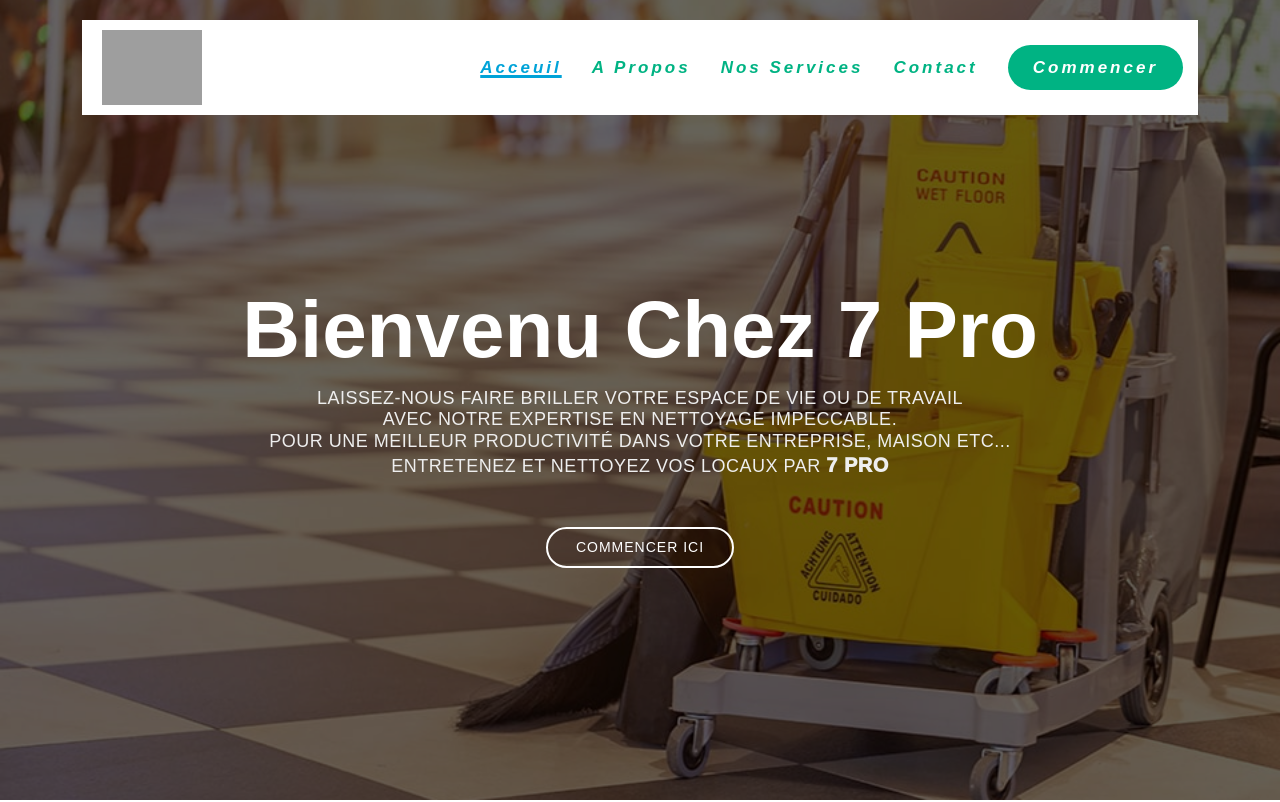
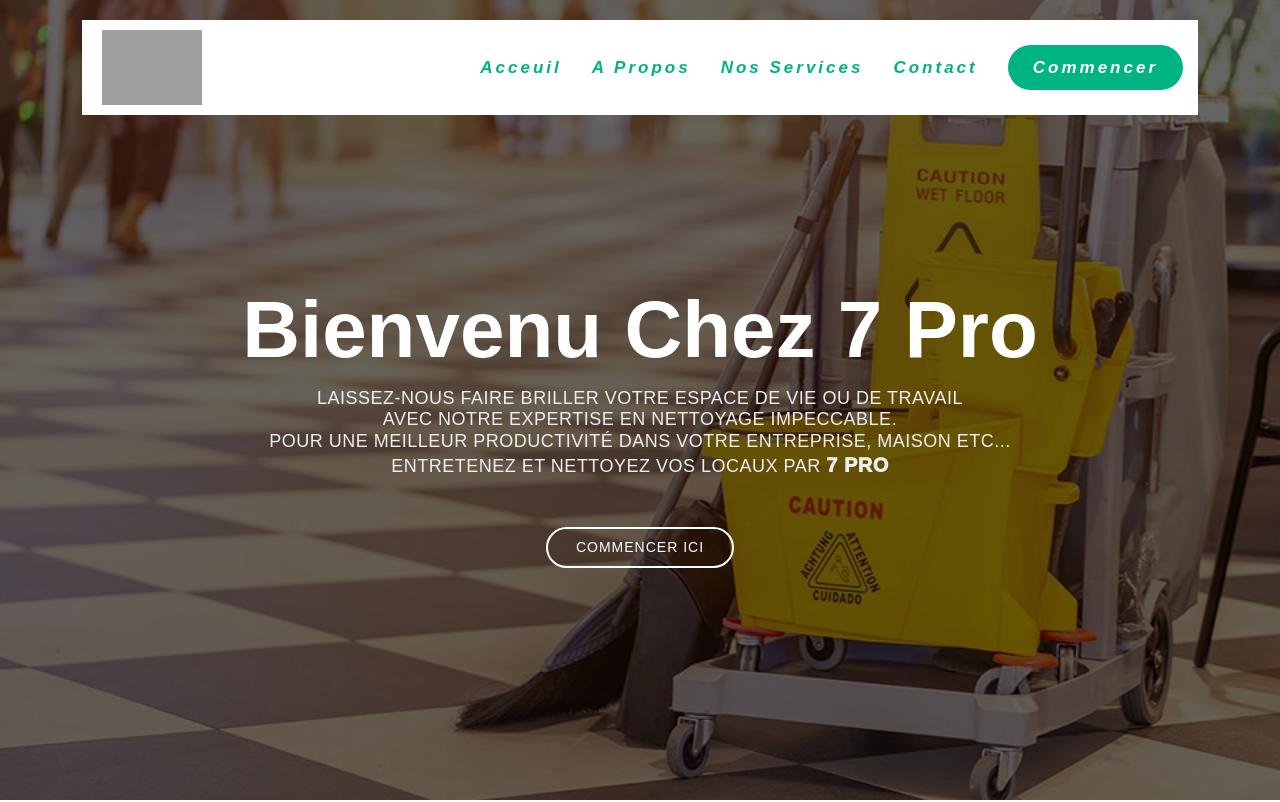
Before and after one commit to ben98bm/seven-pro, a React (Create React App) app: page / in a window 1280 px wide. Shown: the top 802 px of the page. Built offline with nearby package versions, Linux system fonts and the light colour scheme; grey boxes are pictures that could not be loaded; a web font is replaced by a local one.

Commit message:
first commit

```diff
--- a/src/components/pages/Home/Home.js
+++ b/src/components/pages/Home/Home.js
@@ -75,7 +75,7 @@ function Home(){
 
             <nav id="navbar" class="navbar">
                 <ul>
-                    <li><a class="nav-link scrollto active" href="#hero">Acceuil</a></li>
+                    <li><a class="nav-link scrollto" href="#hero">Acceuil</a></li>
                     <li><a class="nav-link scrollto" href="#about">A Propos</a></li>
                     <li><a class="nav-link scrollto" href="#cta">Nos Services</a></li>
                     <li><a class="nav-link scrollto" href="#contact">Contact</a></li>
```
